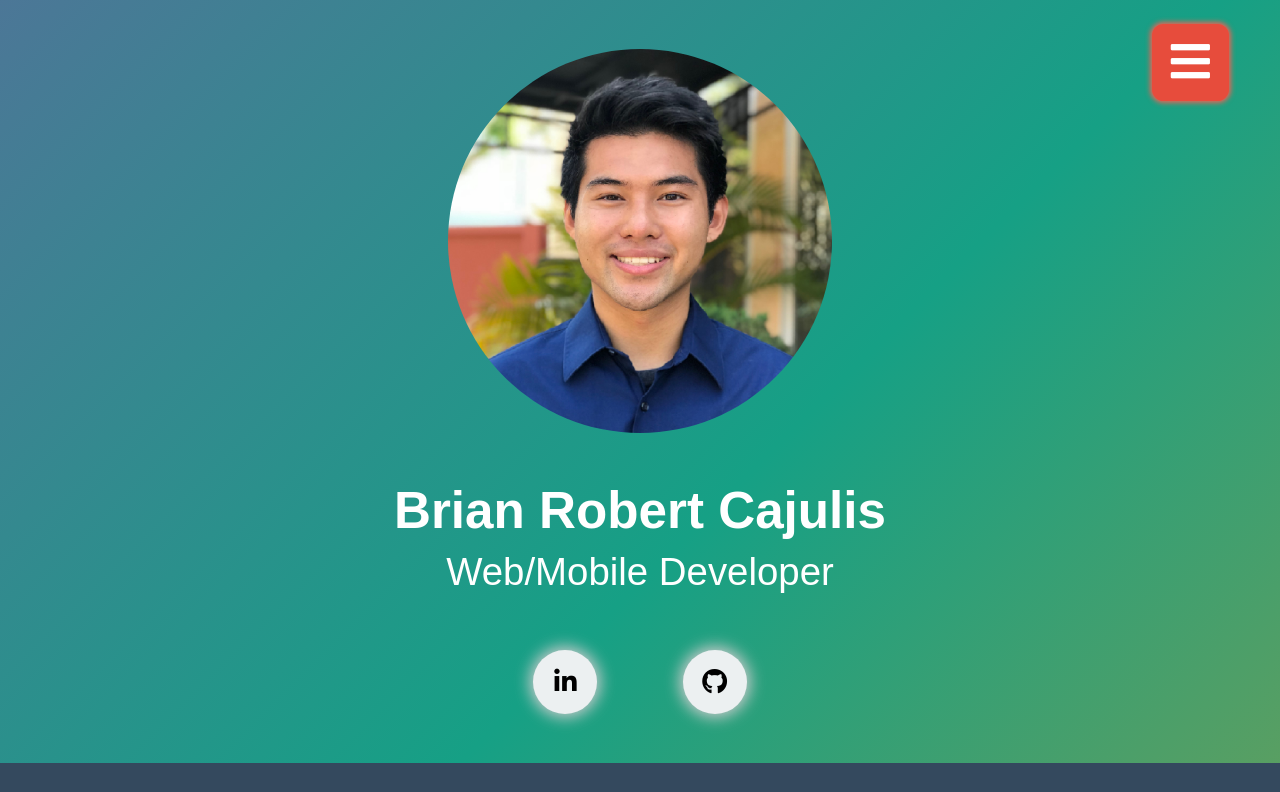
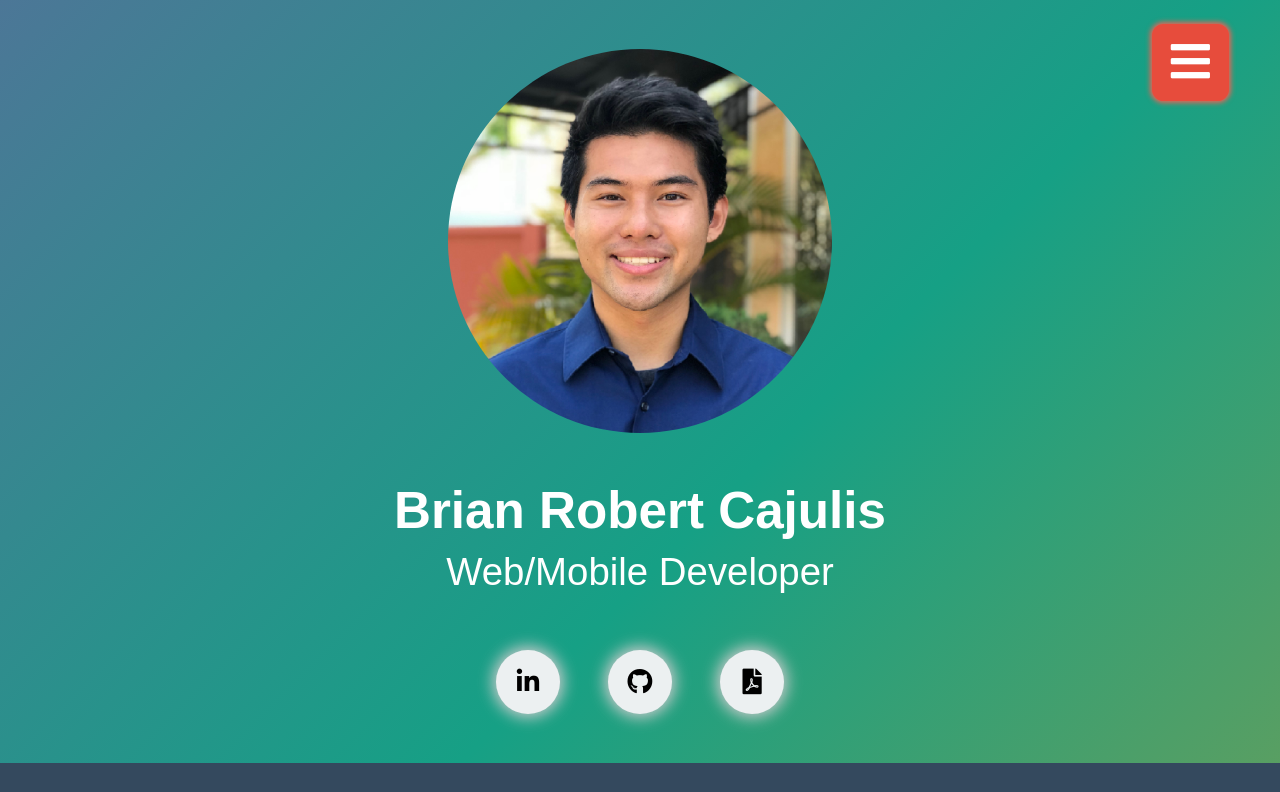
Before and after one commit to Cajuju/portfolio-website-v2, a React (Create React App) app: page / in a window 1280 px wide. Shown: the top 792 px of the page. Built offline with nearby package versions, Linux system fonts and the light colour scheme; a web font is replaced by a local one.

Commit message:
Added resume button to Intro section

```diff
--- a/src/containers/intro/Intro.js
+++ b/src/containers/intro/Intro.js
@@ -1,5 +1,6 @@
 import React, { Component } from 'react';
-import PROFILE from '../../assets/profile.png'
+import PROFILE from '../../assets/profile.png';
+import RESUME from '../../assets/resume-brian-cajulis.pdf';
 import './Intro.scss';
 import AnimatedGradientBG from '../../components/ui/animatedGradient/AnimatedGradientBG';
 
@@ -9,6 +10,8 @@ class Intro extends Component {
             window.open('https://github.com/briancajulis', '_blank');
         } else if (type === 'linkedin') {
             window.open('https://www.linkedin.com/in/brian-robert-cajulis/', '_blank');
+        } else if (type === 'resume') {
+            window.open(RESUME, '_blank');
         }
     }
 
@@ -28,6 +31,10 @@ class Intro extends Component {
                     <button className="btn" onClick={() => this.onIconClickHandler('github')}>
                         <i className="fab fa-github"></i>
                     </button>
+
+                    <button className="btn" onClick={() => this.onIconClickHandler('resume')}>
+                        <i class="fas fa-file-pdf"></i>
+                    </button>
                 </div>
             </AnimatedGradientBG>
         );
```
Also changed, not shown: 1 other file (tests, documents, lock files or other folders).
